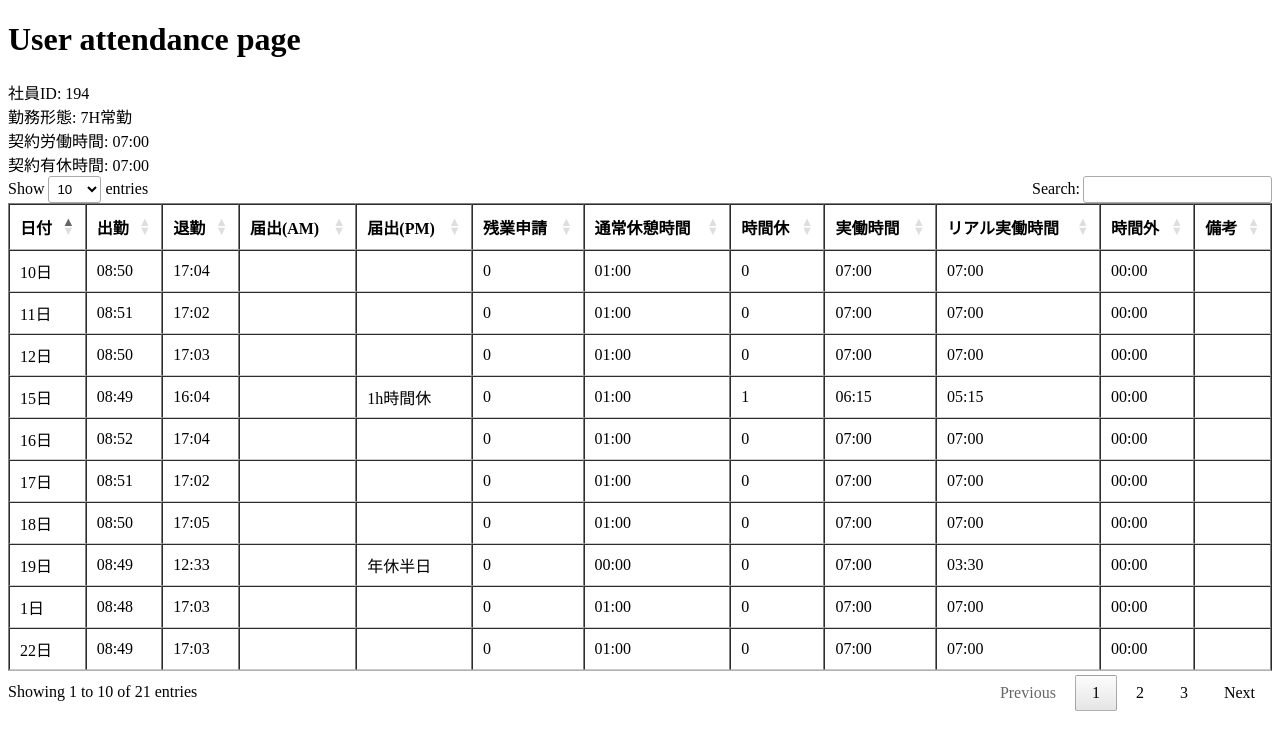
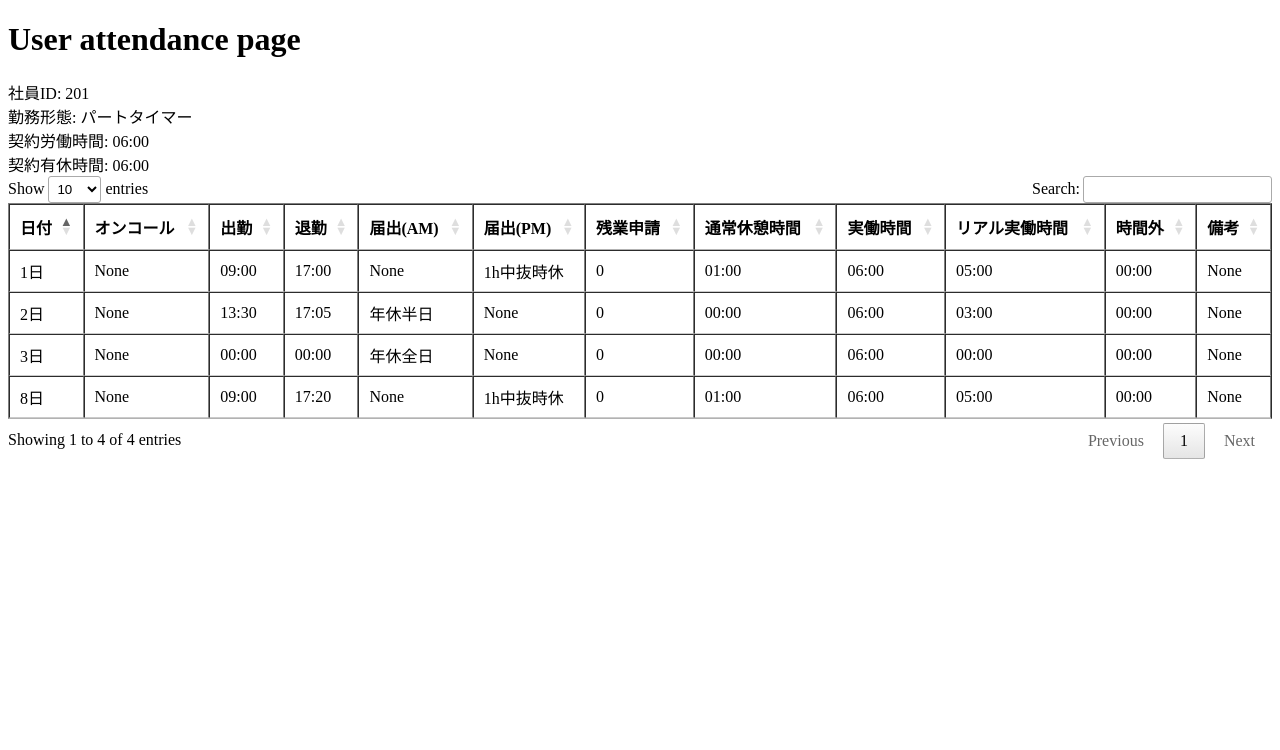
Before and after one commit to Manabu-Aihara/attendance-calc-mcp, a FastAPI app: page /user-attendance in a window 1280 px wide. Shown: the top 750 px of the page. Run offline with FastAPI, Linux system fonts and the light colour scheme; some libraries are stand-ins or nearby versions.

Commit message:
fix #260305: MCP Tool 強化に向けて、条件など追加

```diff
--- a/app/calculation/calc_work_classes_4_mcp.py
+++ b/app/calculation/calc_work_classes_4_mcp.py
@@ -167,6 +167,8 @@ class CalcTimeClass:
         """
 
     # 半日出張、半休、生理休暇かつ打刻のある場合
+    # パート対応 → 契約労働時間と契約有休時間の差
+    # イレギュラーなら、+ イレギュラー分
     def _provide_half_notify(self) -> timedelta:
         input_time = self.calc_base_work_time()
         working_time = input_time - self.calc_normal_rest(input_time)
--- a/app/server/endpoint.py
+++ b/app/server/endpoint.py
@@ -268,6 +268,22 @@ async def handle_output_csv_diff(
     )
 
 
+display_item_list = [
+    "日付",
+    "オンコール",
+    "出勤",
+    "退勤",
+    "届出(AM)",
+    "届出(PM)",
+    "残業申請",
+    "通常休憩時間",
+    "実働時間",
+    "リアル実働時間",
+    "時間外",
+    "備考",
+]
+
+
 @app.post("/make-attendance-list")
 async def get_attendance(
     request: Request,
@@ -308,7 +324,8 @@ async def get_attendance(
     template_content += table_wrap
 
     staff_data_df = convert_to_dataframe(staff_data_dict)
-    template_content += staff_data_df.to_html(
+    extracted_data_df = staff_data_df[display_item_list]
+    template_content += extracted_data_df.to_html(
         classes="table table-striped", index=False
     )
     close_table = "</div>"
--- a/app/server/mcp_tools_call.py
+++ b/app/server/mcp_tools_call.py
@@ -91,7 +91,7 @@ async def handle_list_tools():
 # mcp_tools_call.py への実装例
 ATTENDANCE_KEY_MAP = {
     # "社員ID": "staff_id",
-    # "オンコール": "oc",
+    "オンコール": "oncall",
     "日付": "day",
     "出勤": "in",
     "退勤": "out",
@@ -102,7 +102,7 @@ ATTENDANCE_KEY_MAP = {
     # "契約労働時間": "contract_work_time",
     # "契約有休時間": "contract_holiday_time",
     "通常休憩時間": "normal_rest_time",
-    "時間休フラグ": "time_off_hour_flag",
+    # "時間休フラグ": "time_off_hour_flag",
     "実働時間": "total_work_time",
     "リアル実働時間": "actual_site_time",
     "時間外": "overtime",
@@ -179,14 +179,18 @@ def diet_diagnostic_attendance_data(
         if isinstance(day, int) and isinstance(record, dict):
             shortened_day_record: Dict[str, Any] = {"day": day}
             for full_key, short_key in ATTENDANCE_KEY_MAP.items():
-                if full_key in [
-                    "打刻実働時間",
-                    "時間休合計",
-                    "実働時間算出モード",
-                    "時間休入力パターン",
-                    "診断フラグ",
-                    "診断",
-                ] and full_key in record:
+                if (
+                    full_key
+                    in [
+                        "打刻実働時間",
+                        "時間休合計",
+                        "実働時間算出モード",
+                        "時間休入力パターン",
+                        "診断フラグ",
+                        "診断",
+                    ]
+                    and full_key in record
+                ):
                     shortened_day_record[short_key] = record[full_key]
             shortened_day_list.append(shortened_day_record)
     lightweight_dict["records"] = shortened_day_list
--- a/app/templates/prompt/user_attendance.html
+++ b/app/templates/prompt/user_attendance.html
@@ -26,17 +26,17 @@
 </body>
 
 </html>
-{% endblock %}<section><div class='flex gap-10 p-4 bg-purple-200 mb-4'><div>社員ID: 194</div><div>勤務形態: 7H常勤</div><div>契約労働時間: 07:00</div><div>契約有休時間: 07:00</div></div></section><div class='w-[80%] mx-auto border-2 table-wrap overflow-y-auto'><table border="1" class="dataframe table table-striped">
+{% endblock %}<section><div class='flex gap-10 p-4 bg-purple-200 mb-4'><div>社員ID: 201</div><div>勤務形態: パートタイマー</div><div>契約労働時間: 06:00</div><div>契約有休時間: 06:00</div></div></section><div class='w-[80%] mx-auto border-2 table-wrap overflow-y-auto'><table border="1" class="dataframe table table-striped">
   <thead>
     <tr style="text-align: right;">
       <th>日付</th>
+      <th>オンコール</th>
       <th>出勤</th>
       <th>退勤</th>
       <th>届出(AM)</th>
       <th>届出(PM)</th>
       <th>残業申請</th>
       <th>通常休憩時間</th>
-      <th>時間休</th>
       <th>実働時間</th>
       <th>リアル実働時間</th>
       <th>時間外</th>
@@ -46,297 +46,59 @@
   <tbody>
     <tr>
       <td>1日</td>
-      <td>08:48</td>
-      <td>17:03</td>
-      <td></td>
-      <td></td>
+      <td>None</td>
+      <td>09:00</td>
+      <td>17:00</td>
+      <td>None</td>
+      <td>1h中抜時休</td>
       <td>0</td>
       <td>01:00</td>
-      <td>0</td>
-      <td>07:00</td>
-      <td>07:00</td>
+      <td>06:00</td>
+      <td>05:00</td>
       <td>00:00</td>
-      <td></td>
+      <td>None</td>
     </tr>
     <tr>
       <td>2日</td>
-      <td>08:49</td>
-      <td>17:02</td>
-      <td></td>
-      <td></td>
+      <td>None</td>
+      <td>13:30</td>
+      <td>17:05</td>
+      <td>年休半日</td>
+      <td>None</td>
       <td>0</td>
-      <td>01:00</td>
-      <td>0</td>
-      <td>07:00</td>
-      <td>07:00</td>
       <td>00:00</td>
-      <td></td>
+      <td>06:00</td>
+      <td>03:00</td>
+      <td>00:00</td>
+      <td>None</td>
     </tr>
     <tr>
       <td>3日</td>
-      <td>08:50</td>
-      <td>17:03</td>
-      <td></td>
-      <td></td>
+      <td>None</td>
+      <td>00:00</td>
+      <td>00:00</td>
+      <td>年休全日</td>
+      <td>None</td>
       <td>0</td>
-      <td>01:00</td>
-      <td>0</td>
-      <td>07:00</td>
-      <td>07:00</td>
       <td>00:00</td>
-      <td></td>
-    </tr>
-    <tr>
-      <td>4日</td>
-      <td>08:50</td>
-      <td>17:02</td>
-      <td></td>
-      <td></td>
-      <td>0</td>
-      <td>01:00</td>
-      <td>0</td>
-      <td>07:00</td>
-      <td>07:00</td>
+      <td>06:00</td>
       <td>00:00</td>
-      <td></td>
-    </tr>
-    <tr>
-      <td>5日</td>
-      <td>08:51</td>
-      <td>17:02</td>
-      <td></td>
-      <td></td>
-      <td>0</td>
-      <td>01:00</td>
-      <td>0</td>
-      <td>07:00</td>
-      <td>07:00</td>
       <td>00:00</td>
-      <td></td>
+      <td>None</td>
     </tr>
     <tr>
       <td>8日</td>
-      <td>08:50</td>
-      <td>17:02</td>
-      <td></td>
-      <td></td>
+      <td>None</td>
+      <td>09:00</td>
+      <td>17:20</td>
+      <td>None</td>
+      <td>1h中抜時休</td>
       <td>0</td>
       <td>01:00</td>
-      <td>0</td>
-      <td>07:00</td>
-      <td>07:00</td>
+      <td>06:00</td>
+      <td>05:00</td>
       <td>00:00</td>
-      <td></td>
-    </tr>
-    <tr>
-      <td>9日</td>
-      <td>08:51</td>
-      <td>17:03</td>
-      <td></td>
-      <td></td>
-      <td>0</td>
-      <td>01:00</td>
-      <td>0</td>
-      <td>07:00</td>
-      <td>07:00</td>
-      <td>00:00</td>
-      <td></td>
-    </tr>
-    <tr>
-      <td>10日</td>
-      <td>08:50</td>
-      <td>17:04</td>
-      <td></td>
-      <td></td>
-      <td>0</td>
-      <td>01:00</td>
-      <td>0</td>
-      <td>07:00</td>
-      <td>07:00</td>
-      <td>00:00</td>
-      <td></td>
-    </tr>
-    <tr>
-      <td>11日</td>
-      <td>08:51</td>
-      <td>17:02</td>
-      <td></td>
-      <td></td>
-      <td>0</td>
-      <td>01:00</td>
-      <td>0</td>
-      <td>07:00</td>
-      <td>07:00</td>
-      <td>00:00</td>
-      <td></td>
-    </tr>
-    <tr>
-      <td>12日</td>
-      <td>08:50</td>
-      <td>17:03</td>
-      <td></td>
-      <td></td>
-      <td>0</td>
-      <td>01:00</td>
-      <td>0</td>
-      <td>07:00</td>
-      <td>07:00</td>
-      <td>00:00</td>
-      <td></td>
-    </tr>
-    <tr>
-      <td>15日</td>
-      <td>08:49</td>
-      <td>16:04</td>
-      <td></td>
-      <td>1h時間休</td>
-      <td>0</td>
-      <td>01:00</td>
-      <td>1</td>
-      <td>06:15</td>
-      <td>05:15</td>
-      <td>00:00</td>
-      <td></td>
-    </tr>
-    <tr>
-      <td>16日</td>
-      <td>08:52</td>
-      <td>17:04</td>
-      <td></td>
-      <td></td>
-      <td>0</td>
-      <td>01:00</td>
-      <td>0</td>
-      <td>07:00</td>
-      <td>07:00</td>
-      <td>00:00</td>
-      <td></td>
-    </tr>
-    <tr>
-      <td>17日</td>
-      <td>08:51</td>
-      <td>17:02</td>
-      <td></td>
-      <td></td>
-      <td>0</td>
-      <td>01:00</td>
-      <td>0</td>
-      <td>07:00</td>
-      <td>07:00</td>
-      <td>00:00</td>
-      <td></td>
-    </tr>
-    <tr>
-      <td>18日</td>
-      <td>08:50</td>
-      <td>17:05</td>
-      <td></td>
-      <td></td>
-      <td>0</td>
-      <td>01:00</td>
-      <td>0</td>
-      <td>07:00</td>
-      <td>07:00</td>
-      <td>00:00</td>
-      <td></td>
-    </tr>
-    <tr>
-      <td>19日</td>
-      <td>08:49</td>
-      <td>12:33</td>
-      <td></td>
-      <td>年休半日</td>
-      <td>0</td>
-      <td>00:00</td>
-      <td>0</td>
-      <td>07:00</td>
-      <td>03:30</td>
-      <td>00:00</td>
-      <td></td>
-    </tr>
-    <tr>
-      <td>22日</td>
-      <td>08:49</td>
-      <td>17:03</td>
-      <td></td>
-      <td></td>
-      <td>0</td>
-      <td>01:00</td>
-      <td>0</td>
-      <td>07:00</td>
-      <td>07:00</td>
-      <td>00:00</td>
-      <td></td>
-    </tr>
-    <tr>
-      <td>23日</td>
-      <td>08:53</td>
-      <td>17:03</td>
-      <td></td>
-      <td></td>
-      <td>0</td>
-      <td>01:00</td>
-      <td>0</td>
-      <td>07:00</td>
-      <td>07:00</td>
-      <td>00:00</td>
-      <td></td>
-    </tr>
-    <tr>
-      <td>24日</td>
-      <td>08:54</td>
-      <td>16:09</td>
-      <td></td>
-      <td>1h時間休</td>
-      <td>0</td>
-      <td>01:00</td>
-      <td>1</td>
-      <td>06:15</td>
-      <td>05:15</td>
-      <td>00:00</td>
-      <td></td>
-    </tr>
-    <tr>
-      <td>25日</td>
-      <td>08:51</td>
-      <td>17:03</td>
-      <td></td>
-      <td></td>
-      <td>0</td>
-      <td>01:00</td>
-      <td>0</td>
-      <td>07:00</td>
-      <td>07:00</td>
-      <td>00:00</td>
-      <td></td>
-    </tr>
-    <tr>
-      <td>26日</td>
-      <td>08:52</td>
-      <td>20:37</td>
-      <td></td>
-      <td></td>
-      <td>1</td>
-      <td>01:00</td>
-      <td>0</td>
-      <td>10:45</td>
-      <td>10:45</td>
-      <td>03:45</td>
-      <td></td>
-    </tr>
-    <tr>
-      <td>29日</td>
-      <td>08:53</td>
-      <td>17:05</td>
-      <td></td>
-      <td></td>
-      <td>0</td>
-      <td>01:00</td>
-      <td>0</td>
-      <td>07:00</td>
-      <td>07:00</td>
-      <td>00:00</td>
-      <td></td>
+      <td>None</td>
     </tr>
   </tbody>
 </table></div>
```
Also changed, not shown: app/logics/attendance_day_collect.py (+75 -31 lines), tests/test_attendance_collect.py (+28 -2 lines).
